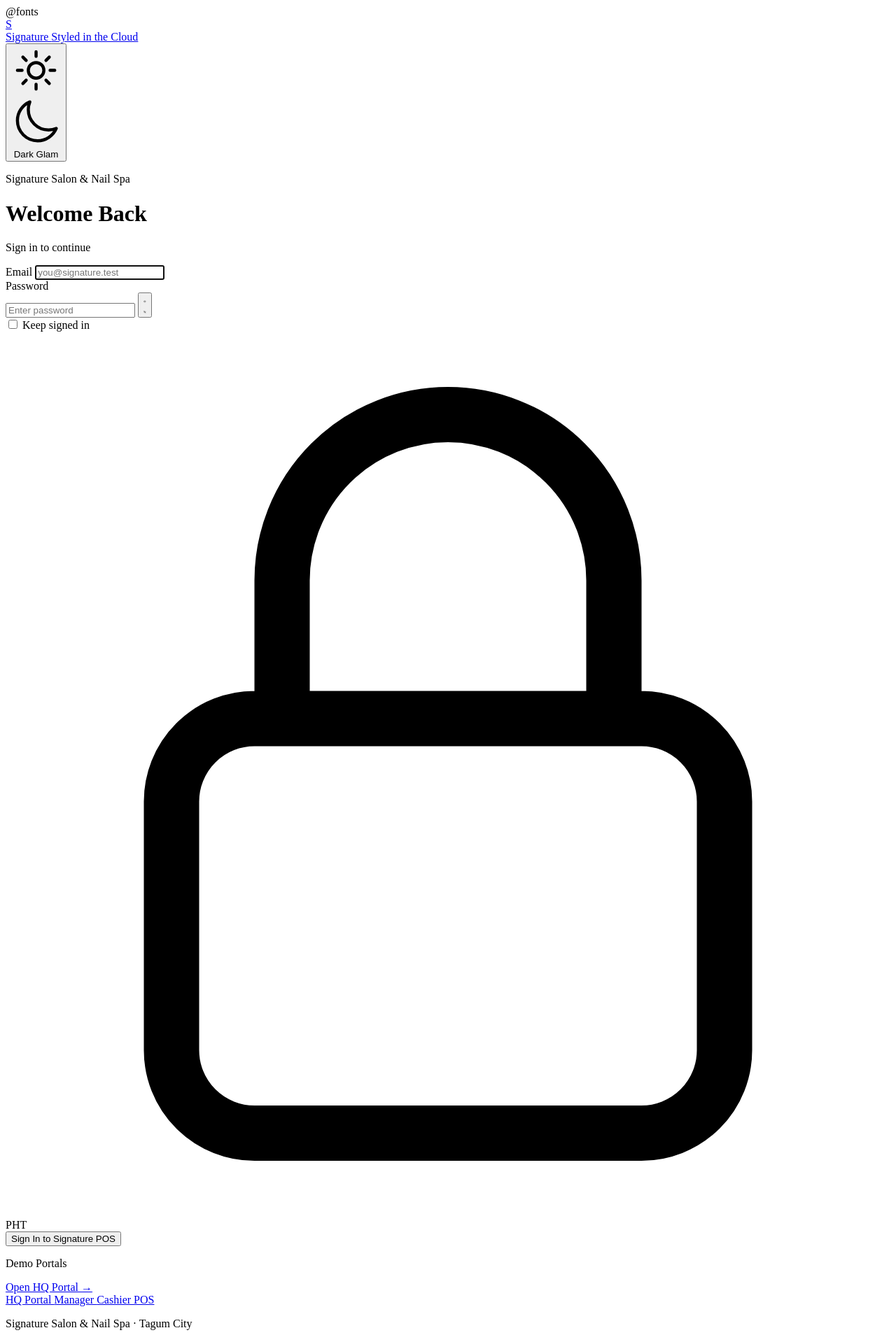
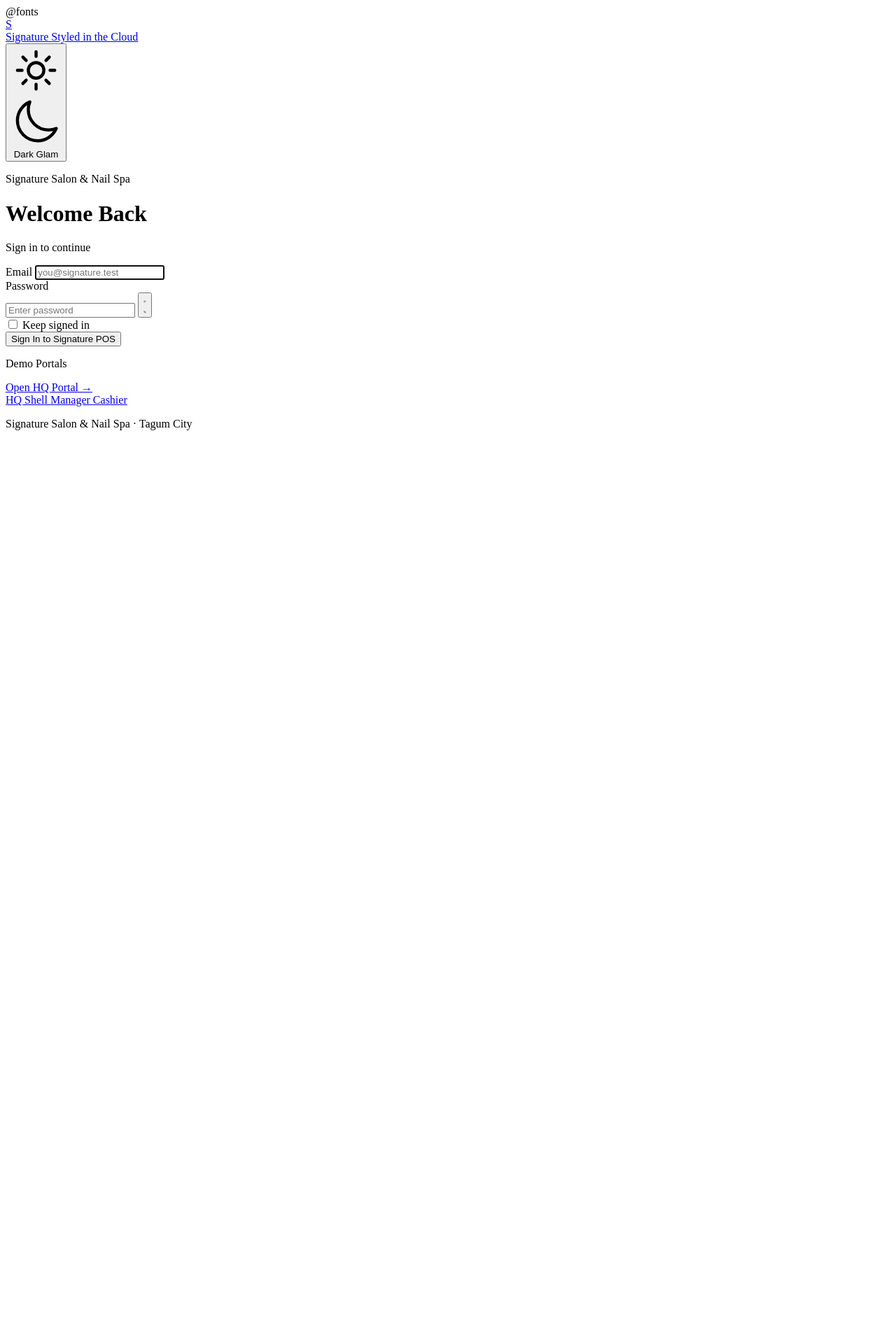
Before and after one commit to ReajDabi/Signature-POS, a Laravel app: page / in a window 1280 px wide. Shown: the top 1918 px of the page at 70% size. After the commit the page ends 615 px from the top, so only its background shows below. Run offline with Laravel 12, Linux system fonts and the light colour scheme; parts of the project's set-up code (start-up, migrations or seed data) failed here and were passed over.

Commit message:
Update login page styling

```diff
--- a/resources/views/auth/login.blade.php
+++ b/resources/views/auth/login.blade.php
@@ -3,7 +3,7 @@
         <div class="sig-card rounded-3xl p-6 sm:p-8">
             <div class="mb-6 space-y-1.5 text-center">
                 <p class="text-[11px] font-semibold uppercase tracking-[0.2em] text-gold-accent">
-                    Signature Salon & Nail Spa
+                    Signature Salon &amp; Nail Spa
                 </p>
                 <h1 class="font-display text-3xl font-semibold tracking-tight text-theme-primary">
                     Welcome Back
@@ -22,17 +22,9 @@
                     <label for="email" class="block text-xs font-medium text-theme-secondary">
                         Email
                     </label>
-                    <input
-                        id="email"
-                        name="email"
-                        type="email"
-                        value="{{ old('email') }}"
-                        required
-                        autofocus
-                        autocomplete="email"
-                        placeholder="you@signature.test"
-                        class="sig-input w-full rounded-xl px-4 py-2.5 text-sm"
-                    >
+                    <input id="email" name="email" type="email" value="{{ old('email') }}" required autofocus
+                        autocomplete="email" placeholder="you@signature.test"
+                        class="sig-input w-full rounded-xl px-4 py-2.5 text-sm">
                 </div>
 
                 <div class="space-y-1.5" x-data="{ showPassword: false }">
@@ -41,21 +33,12 @@
                     </label>
 
                     <div class="relative">
-                        <input
-                            id="password"
-                            name="password"
-                            :type="showPassword ? 'text' : 'password'"
-                            required
-                            autocomplete="current-password"
-                            placeholder="Enter password"
-                            class="sig-input w-full rounded-xl py-2.5 pl-4 pr-11 text-sm"
-                        >
-                        <button
-                            type="button"
-                            x-on:click="showPassword = !showPassword"
+                        <input id="password" name="password" :type="showPassword ? 'text' : 'password'" required
+                            autocomplete="current-password" placeholder="Enter password"
+                            class="sig-input w-full rounded-xl py-2.5 pl-4 pr-11 text-sm">
+                        <button type="button" x-on:click="showPassword = !showPassword"
                             class="absolute inset-y-0 right-0 flex items-center px-3.5 text-theme-muted hover:text-gold-accent cursor-pointer"
-                            :aria-label="showPassword ? 'Hide password' : 'Show password'"
-                        >
+                            :aria-label="showPassword ? 'Hide password' : 'Show password'">
                             <span x-show="!showPassword">
                                 <x-ui.icon name="eye" class="h-4 w-4" />
                             </span>
@@ -66,26 +49,15 @@
                     </div>
                 </div>
 
-                <div class="flex items-center justify-between gap-3 text-xs pt-1">
+                <div class="flex items-center justify-end gap-3 text-xs pt-1">
                     <label class="inline-flex items-center gap-2 text-theme-secondary cursor-pointer select-none">
-                        <input
-                            type="checkbox"
-                            name="remember"
-                            class="h-4 w-4 rounded border-theme accent-[#d9b77a]"
-                        >
+                        <input type="checkbox" name="remember" class="h-4 w-4 rounded border-theme accent-[#d9b77a]">
                         <span>Keep signed in</span>
                     </label>
-
-                    <span class="inline-flex items-center gap-1 text-theme-muted">
-                        <x-ui.icon name="lock" class="h-3.5 w-3.5 text-gold-accent" />
-                        <span>PHT</span>
-                    </span>
                 </div>
 
-                <button
-                    type="submit"
-                    class="sig-btn-gold w-full rounded-xl px-5 py-3 text-sm tracking-wide cursor-pointer shadow-sm"
-                >
+                <button type="submit"
+                    class="sig-btn-gold w-full rounded-xl px-5 py-3 text-sm tracking-wide cursor-pointer shadow-sm">
                     Sign In to Signature POS
                 </button>
             </form>
@@ -98,30 +70,25 @@
                         Demo Portals
                     </p>
                     @if (Route::has('hq.dashboard'))
-                        <a href="{{ route('hq.dashboard') }}" class="text-xs font-medium text-gold-accent hover:underline">
+                        <a href="{{ route('hq.dashboard') }}"
+                            class="text-xs font-medium text-gold-accent hover:underline">
                             Open HQ Portal →
                         </a>
                     @endif
                 </div>
 
                 <div class="grid grid-cols-3 gap-2 text-center text-xs">
-                    <a
-                        href="{{ Route::has('hq.dashboard') ? route('hq.dashboard') : route('ui.foundation', ['portal' => 'hq']) }}"
-                        class="sig-btn-ghost rounded-xl px-3 py-2 font-medium"
-                    >
-                        HQ Portal
+                    <a href="{{ route('ui.foundation', ['portal' => 'hq']) }}"
+                        class="sig-btn-ghost rounded-xl px-3 py-2 font-medium">
+                        HQ Shell
                     </a>
-                    <a
-                        href="{{ Route::has('manager.dashboard') ? route('manager.dashboard') : route('ui.foundation', ['portal' => 'manager']) }}"
-                        class="sig-btn-ghost rounded-xl px-3 py-2 font-medium"
-                    >
+                    <a href="{{ route('ui.foundation', ['portal' => 'manager']) }}"
+                        class="sig-btn-ghost rounded-xl px-3 py-2 font-medium">
                         Manager
                     </a>
-                    <a
-                        href="{{ Route::has('cashier.pos') ? route('cashier.pos') : route('ui.foundation', ['portal' => 'cashier']) }}"
-                        class="sig-btn-ghost rounded-xl px-3 py-2 font-medium"
-                    >
-                        Cashier POS
+                    <a href="{{ route('ui.foundation', ['portal' => 'cashier']) }}"
+                        class="sig-btn-ghost rounded-xl px-3 py-2 font-medium">
+                        Cashier
                     </a>
                 </div>
             </div>
--- a/resources/views/components/layouts/guest.blade.php
+++ b/resources/views/components/layouts/guest.blade.php
@@ -4,10 +4,9 @@
 
 <x-layouts.base :title="$title">
     <div class="relative min-h-screen overflow-hidden flex flex-col justify-between px-4 py-6 sm:px-6 lg:px-8">
-        {{-- Ambient champagne aura --}}
-        <div class="pointer-events-none fixed inset-0 overflow-hidden" aria-hidden="true">
-            <div class="absolute -top-36 left-1/2 h-96 w-96 -translate-x-1/2 rounded-full bg-[#d9b77a]/12 blur-3xl"></div>
-            <div class="absolute -bottom-40 right-1/4 h-80 w-80 rounded-full bg-[#d9b77a]/8 blur-3xl"></div>
+        <div class="pointer-events-none fixed inset-0 z-0 bg-[#faf7f2] bg-cover bg-center bg-no-repeat"
+            style="background-image: url('{{ asset('images/login-background.png') }}')" aria-hidden="true">
+            <div class="absolute inset-0 bg-[#eadcc3]/35 dark:bg-[#0e0e10]/75"></div>
         </div>
 
         <header class="relative z-10 mx-auto flex w-full max-w-6xl items-center justify-between gap-4">
@@ -33,8 +32,7 @@
         </main>
 
         <footer class="relative z-10 mx-auto flex w-full max-w-6xl flex-col items-center justify-between gap-2 border-t border-theme pt-4 text-xs text-theme-muted sm:flex-row">
-            <p>Signature Salon & Nail Spa · Tagum City</p>
-            <p>PHP (₱) · PHT</p>
+            <p>Signature Salon &amp; Nail Spa · Tagum City</p>
         </footer>
     </div>
 </x-layouts.base>
```
Also changed, not shown: public/images/login-background.png (added).
